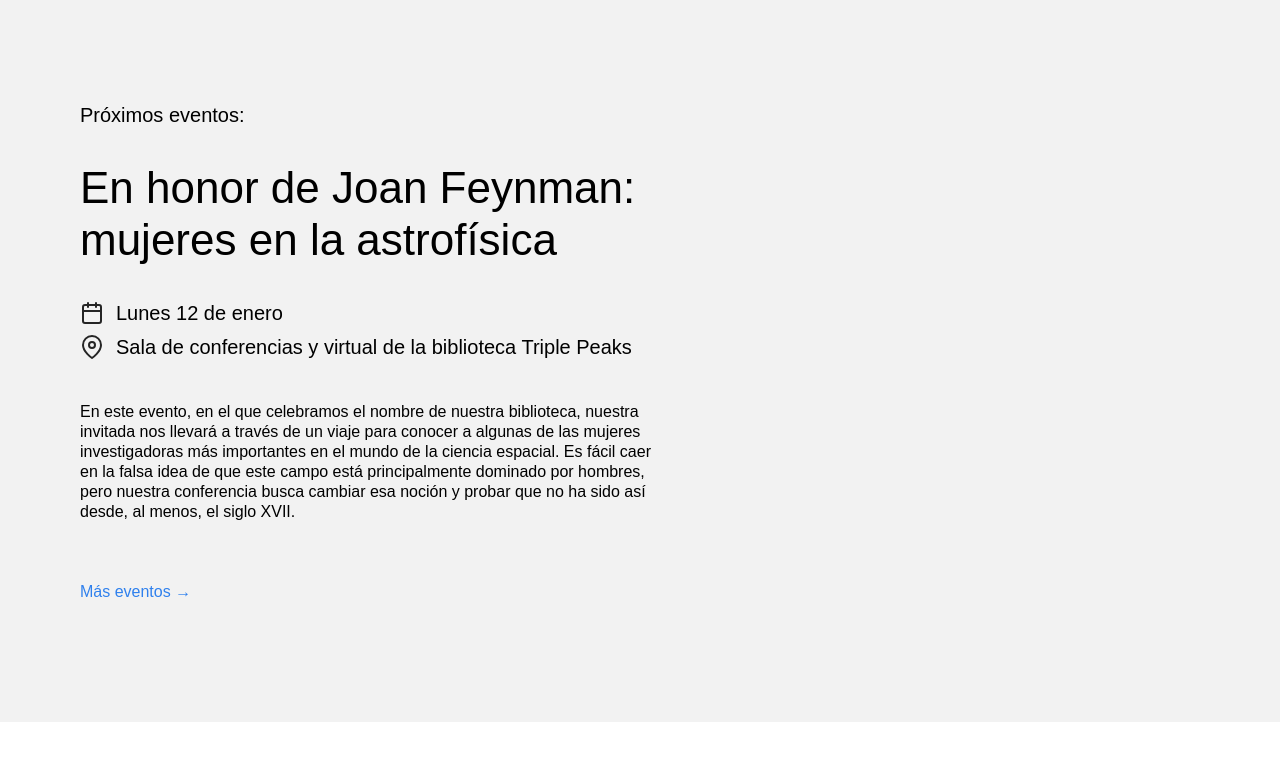
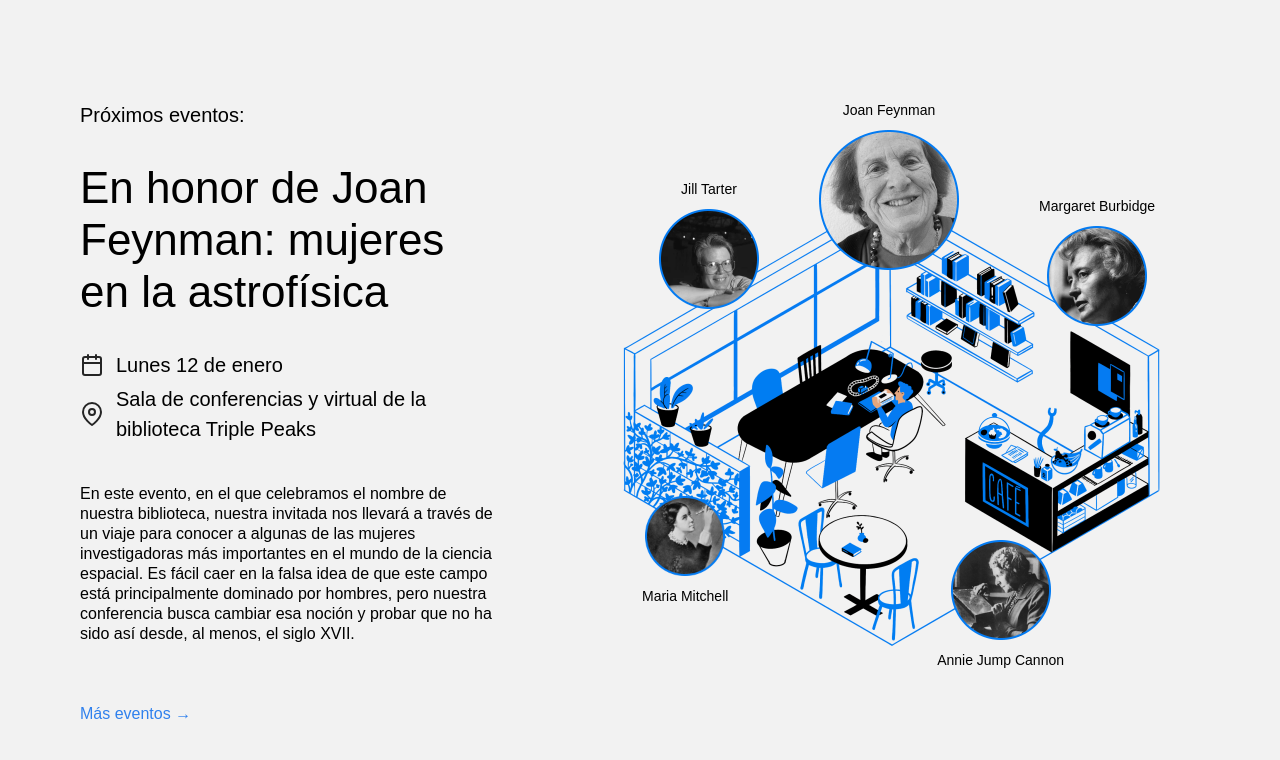
Before and after one commit to DanielPzCz/web_project_library_es, a plain HTML site: page index.html in a window 1280 px wide. Shown: the part 2094-2854 px from the top of the page. Before the commit the page ends 2816 px from the top, so only its background shows below. Drawn offline with Linux system fonts and the light colour scheme.

Commit message:
event section

```diff
--- a/index.html
+++ b/index.html
@@ -168,6 +168,53 @@
             <a href="#" class="events__more">Más eventos &rarr;</a>
           </div>
           <!-- Comienza a crear la composición aquí -->
+          <div class="events__cover">
+            <img
+              src="./images/cafe.png"
+              alt="imagen café"
+              class="events__image"
+            />
+            <div class="person person_name_feynman">
+              <p class="person__caption">Joan Feynman</p>
+              <img
+                src="./images/person_feynman.png"
+                alt="Feynman"
+                class="person__image person__image_size_l"
+              />
+            </div>
+            <div class="person person_name_burbidge">
+              <p class="person__caption">Margaret Burbidge</p>
+              <img
+                src="./images/person_burbidge.png"
+                alt="Burbidge"
+                class="person__image person__image_size_m"
+              />
+            </div>
+            <div class="person person_name_cannon">
+              <img
+                src="./images/person_cannon.png"
+                alt="Cannon"
+                class="person__image person__image_size_m"
+              />
+              <p class="person__caption">Annie Jump Cannon</p>
+            </div>
+            <div class="person person_name_mitchell">
+              <img
+                src="./images/person_mitchell.png"
+                alt="Mitchell"
+                class="person__image person__image_size_s"
+              />
+              <p class="person__caption">Maria Mitchell</p>
+            </div>
+            <div class="person person_name_tarter">
+              <p class="person__caption">Jill Tarter</p>
+              <img
+                src="./images/person_tarter.png"
+                alt="Tarter"
+                class="person__image person__image_size_m"
+              />
+            </div>
+          </div>
         </section>
       </main>
     </div>
--- a/styles/style.css
+++ b/styles/style.css
@@ -1,5 +1,4 @@
 .page {
-  /* Agrega las propiedades de la clase page aquí */
   min-width: 1100px;
   max-width: 1600px;
   margin: auto;
@@ -20,7 +19,6 @@
 }
 
 .nav {
-  /* Agrega las propiedades flex aquí */
   display: flex;
   justify-content: space-between;
 }
@@ -31,7 +29,6 @@
 }
 
 .nav__links {
-  /* Restablece los estilos predeterminados de list aquí */
   margin: 8px 0 0;
   display: flex;
   column-gap: 20px;
@@ -46,7 +43,6 @@
 }
 
 .header__content {
-  /* Agrega las propiedades flex aquí */
   display: flex;
   justify-content: space-between;
 }
@@ -115,7 +111,6 @@
   color: #ffffff;
 }
 
-/* Agrega la regla CSS para tu nueva clase aquí. Asegúrate de colocarlo antes de .card:, los padres deben preceder a sus hijos */
 .staff__cards {
   max-width: 760px;
   margin: 68px auto 0 auto;
@@ -228,63 +223,73 @@
 }
 
 .events__cover {
-  /* flex-grow: 1;
+  flex-grow: 1;
   flex-shrink: 0;
   flex-basis: 780px;
   max-width: 780px;
-  position: relative; */
+  position: relative;
 }
 
 .events__image {
-  /* max-width: 100%; */
+  max-width: 100%;
 }
 
 .person {
-  /* position: absolute;
+  position: absolute;
   display: flex;
   align-items: center;
   flex-direction: column;
-  gap: 10px; */
+  gap: 10px;
 }
 
 .person_name_feynman {
   /* Utiliza los valores correctos de las propiedades top/right/bottom/left para posicionar el elemento */
+  top: 0px;
+  left: 319px;
 }
 
 .person_name_burbidge {
   /* Utiliza los valores correctos de las propiedades top/right/bottom/left para posicionar el elemento */
+  top: 96px;
+  right: 125px;
 }
 
 .person_name_cannon {
   /* Utiliza los valores correctos de las propiedades top/right/bottom/left para posicionar el elemento */
+  right: 216px;
+  bottom: 18px;
 }
 
 .person_name_mitchell {
   /* Utiliza los valores correctos de las propiedades top/right/bottom/left para posicionar el elemento */
+  left: 142px;
+  bottom: 82px;
 }
 
 .person_name_tarter {
   /* Utiliza los valores correctos de las propiedades top/right/bottom/left para posicionar el elemento */
+  top: 79px;
+  left: 159px;
 }
 
 .person__image {
-  /* max-width: 100%; */
+  max-width: 100%;
 }
 
 .person__image_size_l {
-  /* width: 140px; */
+  width: 140px;
 }
 
 .person__image_size_m {
-  /* width: 100px; */
+  width: 100px;
 }
 
 .person__image_size_s {
-  /* width: 80px; */
+  width: 80px;
 }
 
 .person__caption {
-  /* text-align: center;
+  text-align: center;
   font-size: 14px;
-  margin: 0; */
+  margin: 0;
 }
```
